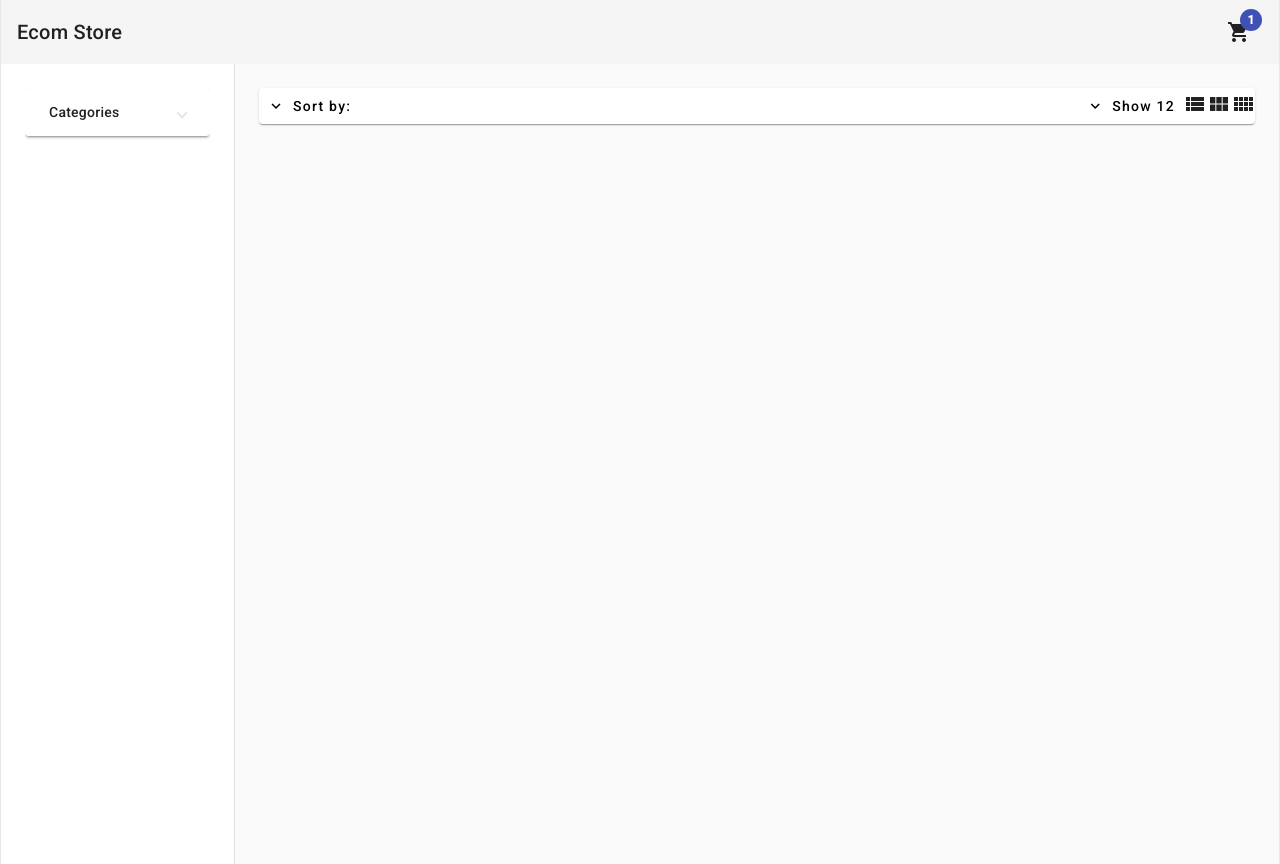
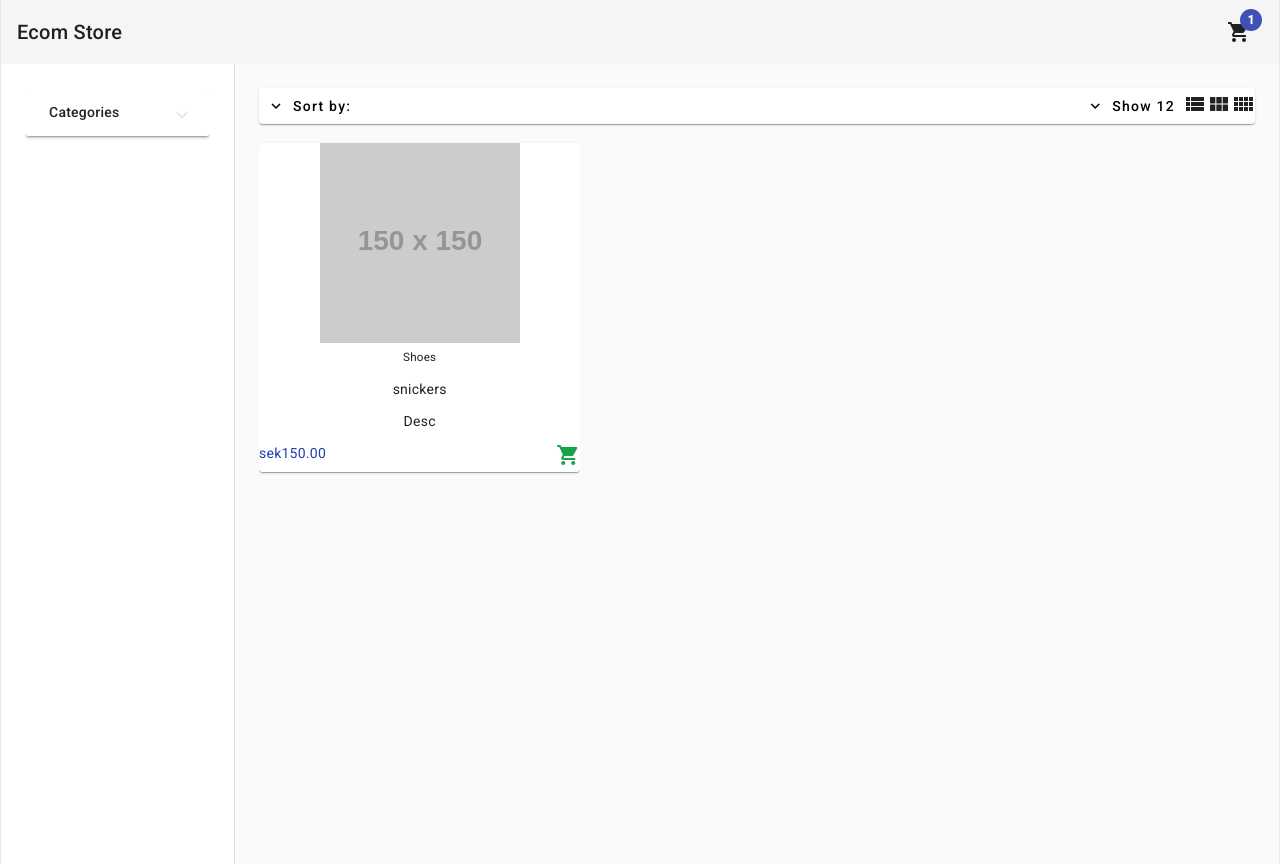
Before and after one commit to Ramish93/Angular-Ecom-Store, an Angular app: page /home in a window 1280 px wide. Built offline with nearby package versions, Linux system fonts and the light colour scheme.

Commit message:
layout of card done, placeholder api for images done

```diff
--- a/src/app/app.module.ts
+++ b/src/app/app.module.ts
@@ -20,9 +20,10 @@ import { HeaderComponent } from './components/header/header.component';
 import { HomeComponent } from './pages/home/home.component';
 import { ProductsHeaderComponent } from './pages/home/components/products-header/products-header.component';
 import { FiltersComponent } from './pages/home/components/filters/filters.component';
+import { ProductBoxComponent } from './pages/home/components/product-box/product-box.component';
 
 @NgModule({
-  declarations: [AppComponent, HeaderComponent, HomeComponent, ProductsHeaderComponent, FiltersComponent],
+  declarations: [AppComponent, HeaderComponent, HomeComponent, ProductsHeaderComponent, FiltersComponent, ProductBoxComponent],
   imports: [
     BrowserModule,
     AppRoutingModule,
--- /dev/null
+++ b/src/app/pages/home/components/product-box/product-box.component.html
@@ -0,0 +1,18 @@
+<mat-card class="text-center">
+  <div>
+    <img class="mb-1 mx-auto h-[200px]" src="https://via.placeholder.com/150" />
+    <div class="w-full">
+      <div>
+        <h5>Shoes</h5>
+        <p class="truncate hover:whitespace-normal">snickers</p>
+        <p>Desc</p>
+      </div>
+      <div class="flex justify-between">
+        <span class="text-blue-800">{{ "150" | currency : "sek" }}</span>
+        <button>
+          <mat-icon class="text-green-600">shopping_cart</mat-icon>
+        </button>
+      </div>
+    </div>
+  </div>
+</mat-card>
--- a/src/app/pages/home/home.component.html
+++ b/src/app/pages/home/home.component.html
@@ -9,5 +9,13 @@
     <app-products-header
       (columnsCountChange)="onColumnsCountChange($event)"
     ></app-products-header>
+    <mat-grid-list gutterSize="16" [cols]="cols" [rowHeight]="rowHeight">
+      <mat-grid-tile>
+        <app-product-box
+          class="w-full"
+          [fullWidthMode]="cols === 1"
+        ></app-product-box>
+      </mat-grid-tile>
+    </mat-grid-list>
   </mat-drawer-content>
 </mat-drawer-container>
--- a/src/app/pages/home/home.component.ts
+++ b/src/app/pages/home/home.component.ts
@@ -1,15 +1,18 @@
 import { Component } from "@angular/core";
 
+const ROWS_HEIGHT: { [id: number]: number } = { 1: 400, 3: 335, 4: 450 };
 @Component({
   selector: "app-home",
   templateUrl: `./home.component.html`,
 })
 export class HomeComponent {
   cols = 3;
+  rowHeight = ROWS_HEIGHT[this.cols];
   category: string | undefined;
 
   onColumnsCountChange(colsNum: number): void {
     this.cols = colsNum;
+    this.rowHeight = ROWS_HEIGHT[this.cols];
   }
 
   onShowCategory(newCategory: string): void {
```
Also changed, not shown: src/app/pages/home/components/product-box/product-box.component.ts (added, +9 -0 lines).
